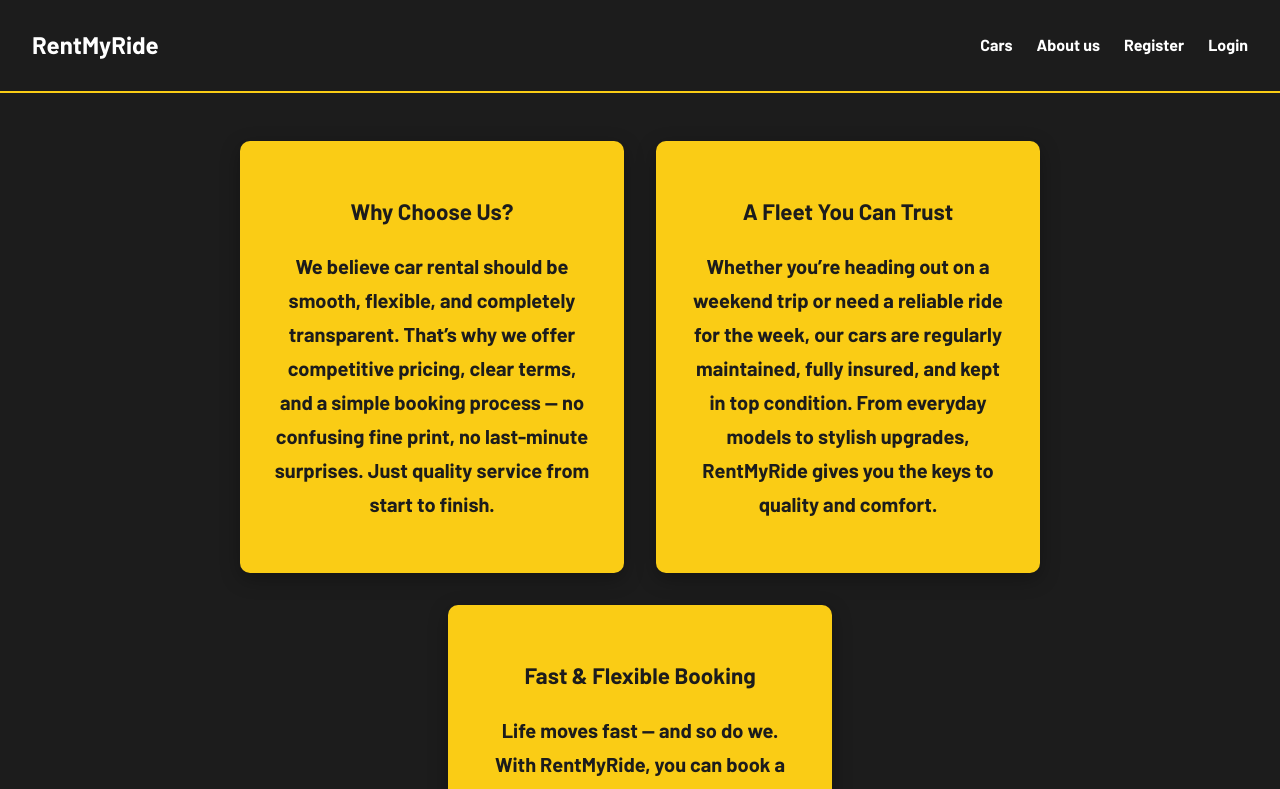
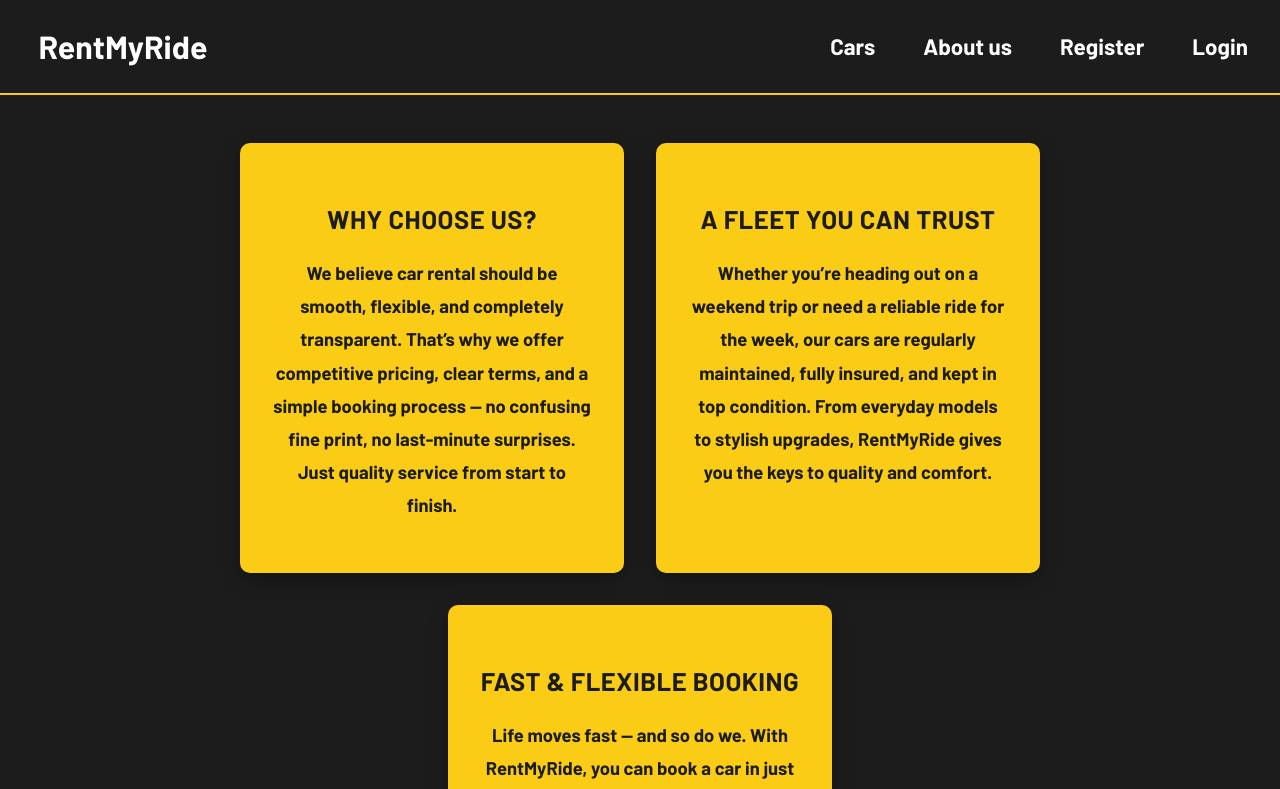
Before and after one commit to MaximPollak/RentMyRide, a React (Vite) app in the folder frontend/: page /about in a window 1280 px wide. Shown: the top 789 px of the page. Built offline with nearby package versions, Linux system fonts and the light colour scheme.

Commit message:
Animations for the pages added

```diff
--- a/frontend/package.json
+++ b/frontend/package.json
@@ -10,6 +10,7 @@
     "preview": "vite preview"
   },
   "dependencies": {
+    "framer-motion": "^12.18.1",
     "react": "^19.1.0",
     "react-dom": "^19.1.0",
     "react-router-dom": "^7.6.2",
--- a/frontend/src/App.css
+++ b/frontend/src/App.css
@@ -33,13 +33,19 @@ HOMEPAGE---------------------------
 }
 
 .logo {
-  font-size: 1.5rem;
+  color: white;
+  font-size: 2rem;
   font-weight: bold;
+  margin: 0.4rem;
+}
+
+.logo:hover {
+  color: white;
 }
 
 .nav-links a,
 .nav-links button {
-  margin-left: 1.5rem;
+  margin-left: 3rem;
   color: #fff;
   background: none;
   border: none;
@@ -48,6 +54,7 @@ HOMEPAGE---------------------------
   text-decoration: none;
   transition: color 0.3s ease;
   padding-left: 0;
+  font-size: 1.4rem;
 }
 
 .nav-links a:hover,
@@ -75,12 +82,13 @@ HOMEPAGE---------------------------
 }
 
 .subtitle {
-  font-size: 1.5rem;
+  font-size: 3rem;
   font-weight: 600;
+  margin: 10px 0px 10px;
 }
 
 .title {
-  font-size: 3.5rem;
+  font-size: 5rem;
   font-weight: bold;
   color: #facc15;
   margin: 0.5rem 0;
@@ -88,7 +96,9 @@ HOMEPAGE---------------------------
 
 .tagline {
   color: #d4d4d4;
-  margin-bottom: 1.5rem;
+  margin-top: 0.5rem;
+  margin-bottom: 1.0rem;
+  font-size: 1.5rem;
 }
 
 .book-button {
@@ -103,11 +113,12 @@ HOMEPAGE---------------------------
 
 .book-button:hover {
   background-color: #fbbf24;
+  color: #000000;
 }
 
 .register-info {
   margin-top: 1rem;
-  font-size: 0.9rem;
+  font-size: 1.1rem;
   color: #a1a1aa;
 }
 
@@ -118,7 +129,7 @@ HOMEPAGE---------------------------
 }
 
 .intro-image img {
-  max-width: 400px;
+  max-width: 700px;
   width: 100%;
   height: auto;
 }
@@ -130,7 +141,6 @@ HOMEPAGE---------------------------
   padding: 1rem;
   border-top: 1px solid #3f3f46;
 }
-
 /*-----------------------------------
 REGISTERPAGE-------------------------
 -----------------------------------*/
@@ -208,7 +218,9 @@ REGISTERPAGE-------------------------
   text-decoration: underline;
   margin-left: 0.3rem;
 }
-
+/*-----------------------------------
+ABOUTUSPAGE--------------------------
+-----------------------------------*/
 .about-container {
   background-color: #1c1c1c;
   min-height: 100vh;
@@ -242,14 +254,16 @@ REGISTERPAGE-------------------------
 }
 
 .about-card h3 {
-  font-size: 1.4rem;
-  font-weight: bold;
+  font-size: 1.6rem;
+  font-weight: 700;
   margin-bottom: 1rem;
+  text-transform: uppercase;
+  letter-spacing: 0.5px;
 }
 
 .about-card p {
-  font-size: 1.25rem;
-  line-height: 1.7;
+  font-size: 1.15rem;
+  line-height: 1.8;
 }
 
 .footer {
--- a/frontend/src/App.jsx
+++ b/frontend/src/App.jsx
@@ -1,5 +1,5 @@
-import { BrowserRouter as Router, Routes, Route } from "react-router-dom";
-import './App.css' //global styling
+import { BrowserRouter as Router, Routes, Route, useLocation } from "react-router-dom";
+import './App.css';
 import Homepage from "./components/Homepage";
 import Register from "./components/Register";
 import Login from "./components/Login";
@@ -7,19 +7,30 @@ import AboutUs from "./components/AboutUs";
 
 import { ToastContainer } from 'react-toastify';
 import 'react-toastify/dist/ReactToastify.css';
+import { AnimatePresence } from 'framer-motion';
+
+function AnimatedRoutes() {
+    const location = useLocation();
+
+    return (
+        <AnimatePresence mode="wait">
+            <Routes location={location} key={location.pathname}>
+                <Route path="/" element={<Homepage />} />
+                <Route path="/register" element={<Register />} />
+                <Route path="/login" element={<Login />} />
+                <Route path="/about" element={<AboutUs />} />
+            </Routes>
+        </AnimatePresence>
+    );
+}
 
 function App() {
     return (
-    <Router>
-        <Routes>
-            <Route path="/" element={< Homepage /> } />
-            <Route path="/register" element={< Register />} />
-            <Route path="/login" element={<Login />} />
-            <Route path="/about" element={<AboutUs />} />
-        </Routes>
-        <ToastContainer position="top-right" autoClose={2000} />
-    </Router>
-    )
+        <Router>
+            <AnimatedRoutes />
+            <ToastContainer position="bottom-right" autoClose={2000} />
+        </Router>
+    );
 }
 
 export default App;
--- a/frontend/src/components/AboutUs.jsx
+++ b/frontend/src/components/AboutUs.jsx
@@ -1,9 +1,16 @@
 import React from 'react';
 import Navbar from './Navbar';
+import { motion } from 'framer-motion';
 
 export default function AboutUs() {
     return (
-        <div className="about-container">
+        <motion.div
+            className="about-container"
+            initial={{ opacity: 0 }}
+            animate={{ opacity: 1 }}
+            exit={{ opacity: 0 }}
+            transition={{ duration: 0.4 }}
+        >
             <Navbar />
             <main className="about-content">
                 <div className="about-card">
@@ -31,6 +38,6 @@ export default function AboutUs() {
             <footer className="footer">
                 all rights reserved: ©MaximPollák 2025
             </footer>
-        </div>
+        </motion.div>
     );
 }
--- a/frontend/src/components/Homepage.jsx
+++ b/frontend/src/components/Homepage.jsx
@@ -1,12 +1,19 @@
 import React from 'react';
 import { Link } from 'react-router-dom';
 import homepageCar from '../assets/bmw.png';
-import Navbar from './Navbar'; // ✅ Import the new component
+import Navbar from './Navbar';
+import { motion } from 'framer-motion';
 
 export default function Homepage() {
     return (
-        <div className="homepage-container">
-            <Navbar /> {/* ✅ No need to wrap it in <header> */}
+        <motion.div
+            className="homepage-container"
+            initial={{ opacity: 0 }}
+            animate={{ opacity: 1 }}
+            exit={{ opacity: 0 }}
+            transition={{ duration: 0.4 }}
+        >
+            <Navbar />
 
             <main className="intro-section">
                 <div className="intro-text">
@@ -34,6 +41,6 @@ export default function Homepage() {
             <footer className="footer">
                 all rights reserved: ©MaximPollák 2025
             </footer>
-        </div>
+        </motion.div>
     );
 }
--- a/frontend/src/components/Login.jsx
+++ b/frontend/src/components/Login.jsx
@@ -3,6 +3,7 @@ import { useNavigate } from 'react-router-dom';
 import { loginUser } from '../services/apiService';
 import { toast } from 'react-toastify';
 import Navbar from "./Navbar.jsx";
+import { motion } from 'framer-motion';
 
 export default function Login() {
     const [form, setForm] = useState({ email: '', password: '' });
@@ -17,7 +18,7 @@ export default function Login() {
 
         try {
             await loginUser(form);
-            toast.success('✅ Logged in successfully!');
+            toast.success('Logged in successfully!');
             navigate('/profile');
         } catch (err) {
             toast.error(err.message || 'Login failed');
@@ -25,7 +26,13 @@ export default function Login() {
     };
 
     return (
-        <div className="homepage-container">
+        <motion.div
+            className="homepage-container"
+            initial={{ opacity: 0 }}
+            animate={{ opacity: 1 }}
+            exit={{ opacity: 0 }}
+            transition={{ duration: 0.4 }}
+        >
             <Navbar />
             <div className="auth-container">
                 <h2 className="auth-title">Log in to your account</h2>
@@ -58,6 +65,9 @@ export default function Login() {
                     <a href="/register">Register here</a>
                 </div>
             </div>
-        </div>
+            <footer className="footer">
+                all rights reserved: ©MaximPollák 2025
+            </footer>
+        </motion.div>
     );
 }
--- a/frontend/src/components/Navbar.jsx
+++ b/frontend/src/components/Navbar.jsx
@@ -32,7 +32,7 @@ export default function Navbar() {
 
     return (
         <header className="navbar">
-            <h1 className="logo">RentMyRide</h1>
+            <Link to="/" className="logo">RentMyRide</Link>
             <nav className="nav-links">
                 <Link to="/cars">Cars</Link>
                 <Link to="/about">About us</Link>
--- a/frontend/src/components/Register.jsx
+++ b/frontend/src/components/Register.jsx
@@ -3,6 +3,7 @@ import { useNavigate } from 'react-router-dom';
 import { registerUser } from '../services/apiService';
 import Navbar from "./Navbar.jsx";
 import { toast } from 'react-toastify';
+import { motion } from 'framer-motion';
 
 export default function Register() {
     const [form, setForm] = useState({ username: '', email: '', password: '' });
@@ -28,7 +29,13 @@ export default function Register() {
     };
 
     return (
-        <div className="homepage-container">
+        <motion.div
+            className="homepage-container"
+            initial={{ opacity: 0 }}
+            animate={{ opacity: 1 }}
+            exit={{ opacity: 0 }}
+            transition={{ duration: 0.4 }}
+        >
             <Navbar />
             <div className="auth-container">
                 <h2 className="auth-title">Register yourself</h2>
@@ -52,6 +59,9 @@ export default function Register() {
                     <a href="/login">Log in</a>
                 </div>
             </div>
-        </div>
+            <footer className="footer">
+                all rights reserved: ©MaximPollák 2025
+            </footer>
+        </motion.div>
     );
 }
```
Also changed, not shown: 1 other file (tests, documents, lock files or other folders).
